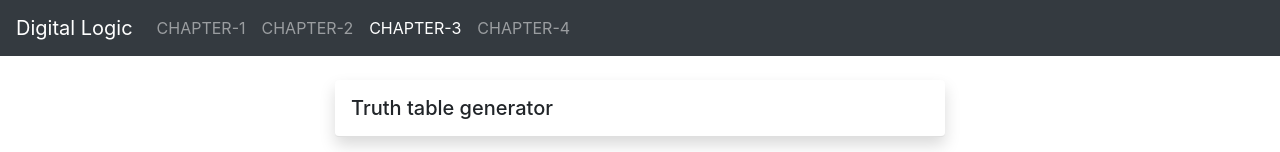
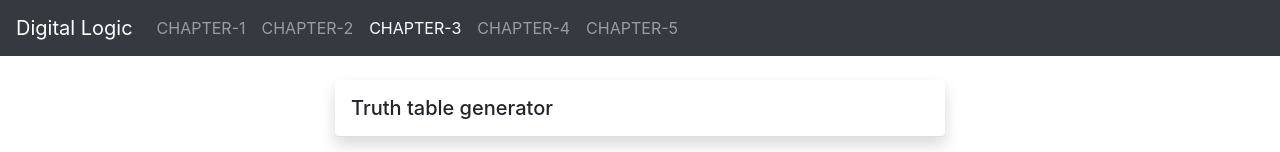
Before and after one commit to abhishek622/digital_Logic.github.io, a plain HTML site: page chapter3.html in a window 1280 px wide. Shown: the top 152 px of the page. Drawn offline with nearby package versions, Linux system fonts and the light colour scheme.

Commit message:
chapter 5 link added

```diff
--- a/chapter3.html
+++ b/chapter3.html
@@ -30,6 +30,9 @@
                 </li>
                 <li class="nav-item">
                     <a class="nav-link" href="chapter4.html">CHAPTER-4</a>
+                </li>
+                <li class="nav-item">
+                    <a class="nav-link" href="chapter5.html">CHAPTER-5</a>
                 </li>
             </ul>
         </div>
```
